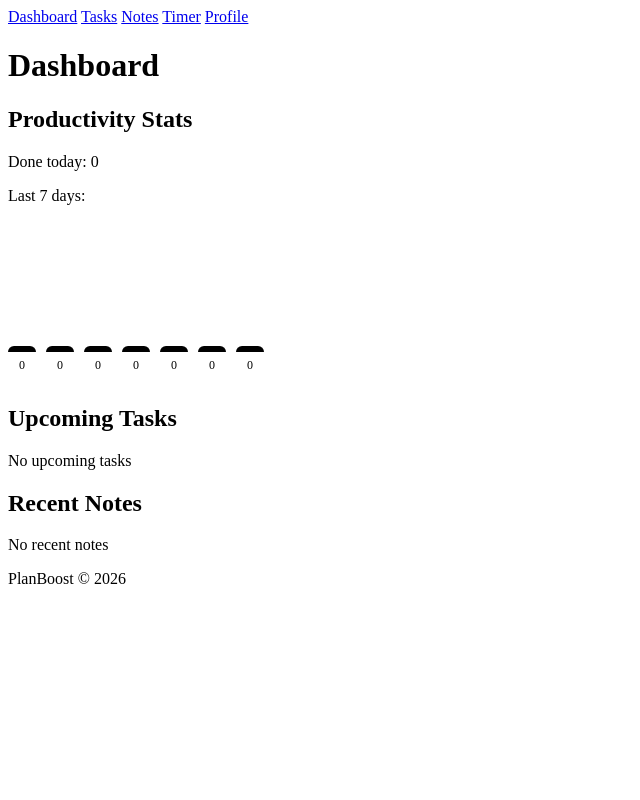
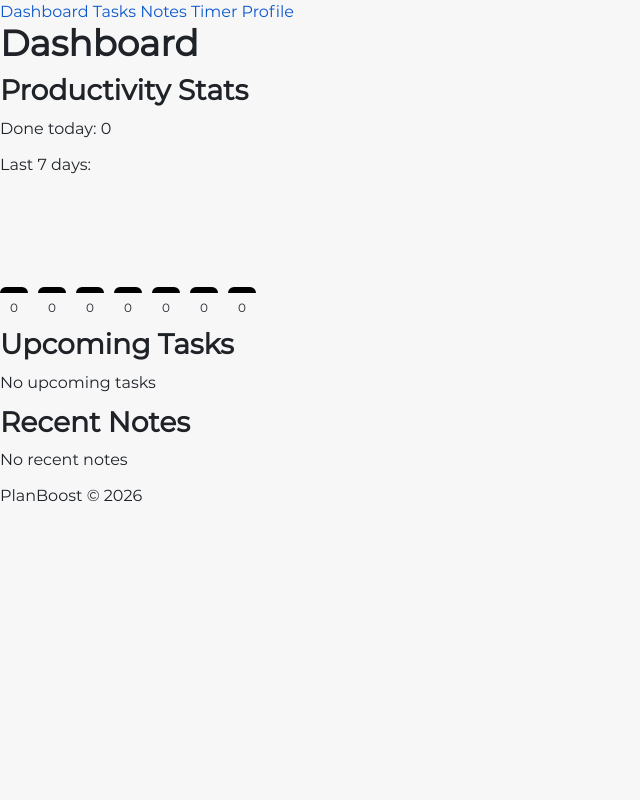
Before and after one commit to imaquar/PlanBoost, a Django app: page / in a window 1280 px wide. Shown: the whole page, without its empty margins (0-640 px from the left). Run offline with Django 5.2, Linux system fonts and the light colour scheme; the visitor is signed in with stand-in values (Sample User, id 1); data that the repository does not hold is empty.

Commit message:
add global css reset and base typography

```diff
--- a/static/css/style.css
+++ b/static/css/style.css
@@ -0,0 +1,77 @@
+@font-face {
+    font-family: Montserrat;
+    src: url("../fonts/montserrat-regular-webfont.woff2") format("woff2"),
+        url("../fonts/montserrat-regular-webfont.woff") format("woff"),
+        url("../fonts/Montserrat-Regular.otf") format("opentype"),
+        url("../fonts/Montserrat-Regular.ttf") format("truetype");
+    font-weight: 400;
+    font-style: normal;
+    font-display: swap;
+}
+
+:root {
+    --font-base: Montserrat, sans-serif;
+    --color-bg: #f7f7f8;
+    --color-text: #1f2328;
+    --color-link: #0b57d0;
+    --color-link-hover: #0842a0;
+}
+
+* {
+    margin: 0;
+    padding: 0;
+    box-sizing: border-box;
+}
+
+html {
+    font-size: 16px;
+    -webkit-text-size-adjust: 100%;
+}
+
+body {
+    min-height: 100vh;
+    font-family: var(--font-base);
+    line-height: 1.5;
+    color: var(--color-text);
+    background: var(--color-bg);
+}
+
+h1,
+h2 {
+    line-height: 1.2;
+    margin-bottom: 0.5rem;
+}
+
+h1 {
+    font-size: clamp(1.8rem, 2.8vw, 2.5rem);
+}
+
+h2 {
+    font-size: clamp(1.35rem, 2.2vw, 1.8rem);
+}
+
+p {
+    margin-bottom: 0.75rem;
+}
+
+a {
+    color: var(--color-link);
+    text-decoration: none;
+}
+
+a:hover {
+    color: var(--color-link-hover);
+    text-decoration: underline;
+}
+
+a:focus-visible,
+button:focus-visible {
+    outline: 2px solid var(--color-link);
+    outline-offset: 2px;
+}
+
+button {
+    font: inherit;
+    color: inherit;
+    cursor: pointer;
+}
--- a/templates/base.html
+++ b/templates/base.html
@@ -5,6 +5,7 @@
     <meta charset="UTF-8">
     <meta name="viewport" content="width=device-width, initial-scale=1.0">
     <title>{% block title %}PlanBoost{% endblock title %}</title>
+    <link rel="stylesheet" href="{% static 'css/style.css' %}">
 </head>
 <body>
     {% block header %}
```
